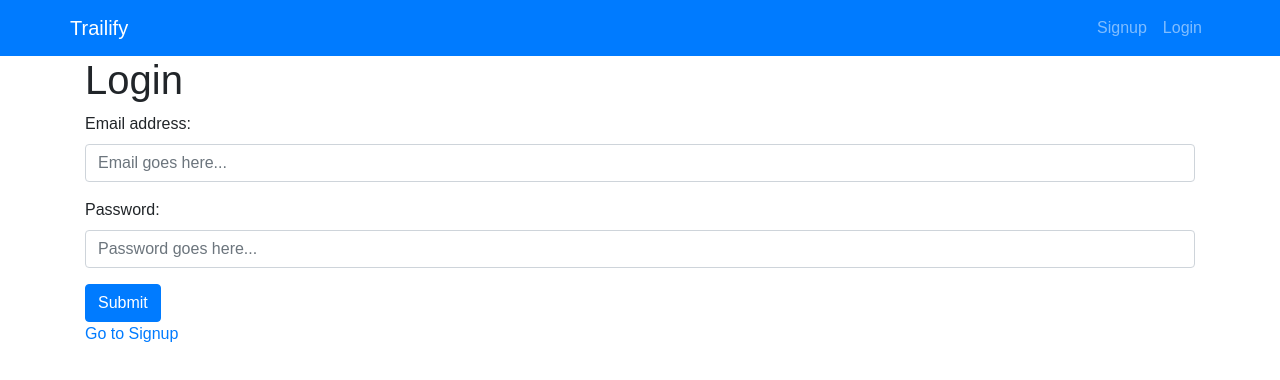
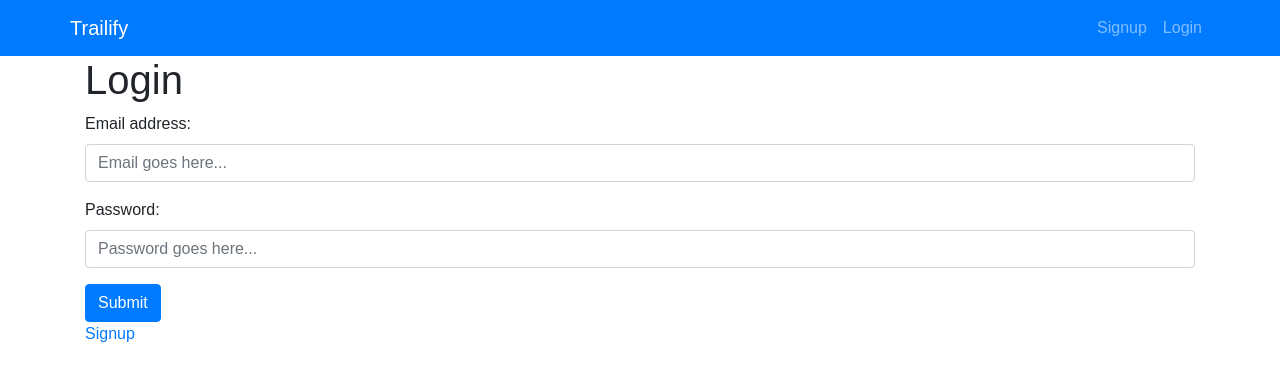
Before and after one commit to hferris/trailify, a React (Create React App) app in the folder client/: page /login in a window 1280 px wide. Shown: the top 380 px of the page. Built offline with nearby package versions, Linux system fonts and the light colour scheme.

Commit message:
signin.js signup section code edit

```diff
--- a/client/src/pages/Login.js
+++ b/client/src/pages/Login.js
@@ -56,7 +56,7 @@ function Login() {
         </button>
       </form>
       <p>
-        <Link to="/signup">Go to Signup</Link>
+        <Link to="/signup">Signup</Link>
       </p>
     </div>
   );
```
